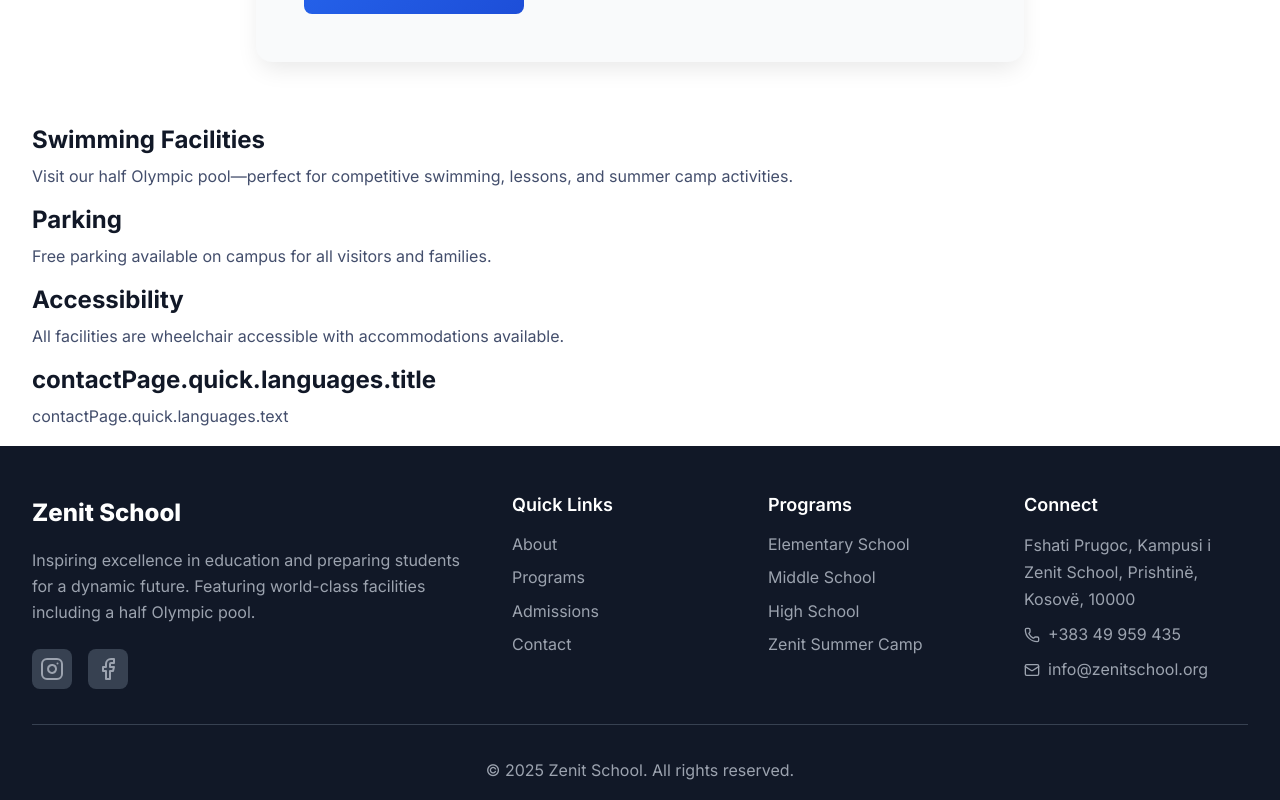
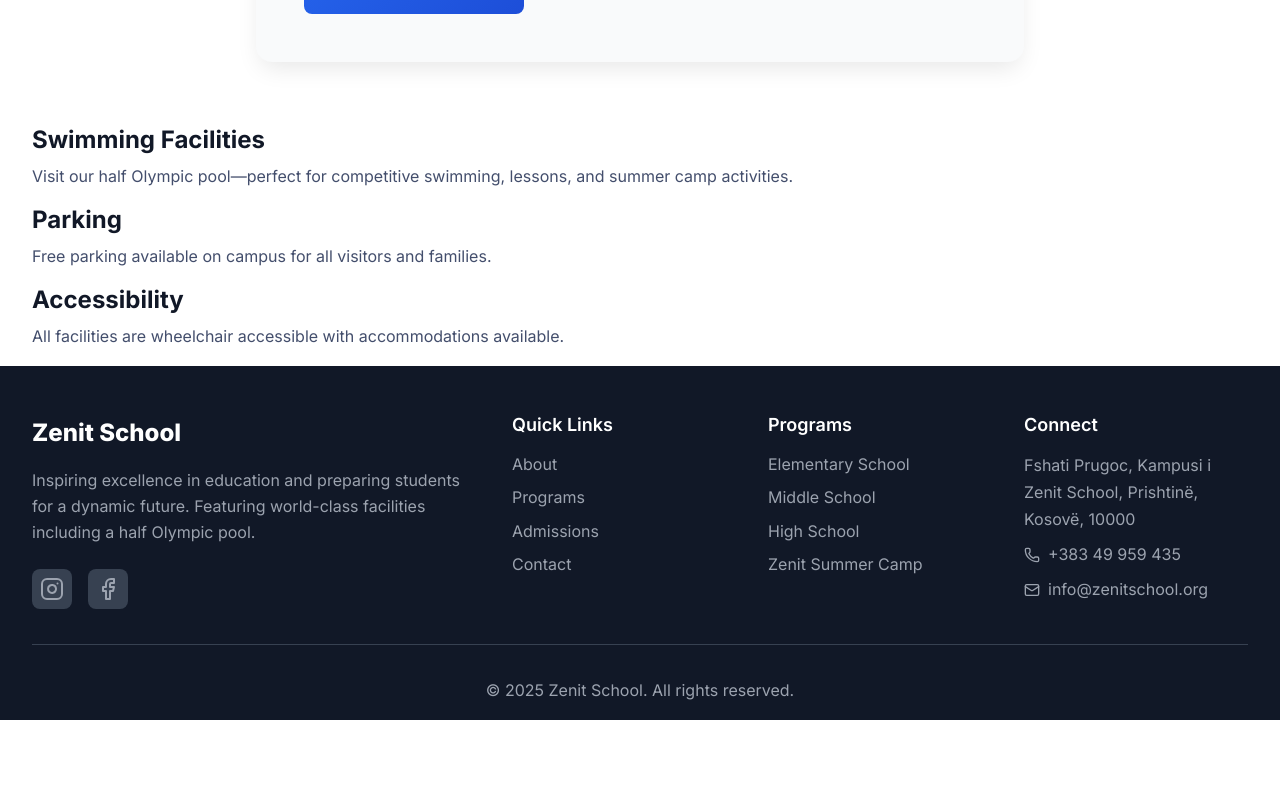
Before and after one commit to lisadeshishku/Zenit-School-, a React (Create React App) app: page /contact in a window 1280 px wide. Shown: the part 1209-2009 px from the top of the page. After the commit the page ends 1929 px from the top, so only its background shows below. Built offline with nearby package versions, Linux system fonts and the light colour scheme.

Commit message:
contact.js

```diff
--- a/src/pages/Contact.js
+++ b/src/pages/Contact.js
@@ -312,8 +312,6 @@ const Contact = () => {
               onMouseLeave={(e) => setCardColor(e.currentTarget, '')}
               style={{ cursor: 'pointer' }}
             >
-              <h4>{t('contactPage.quick.languages.title')}</h4>
-              <p>{t('contactPage.quick.languages.text')}</p>
             </div>
           </div>
         </div>
```
